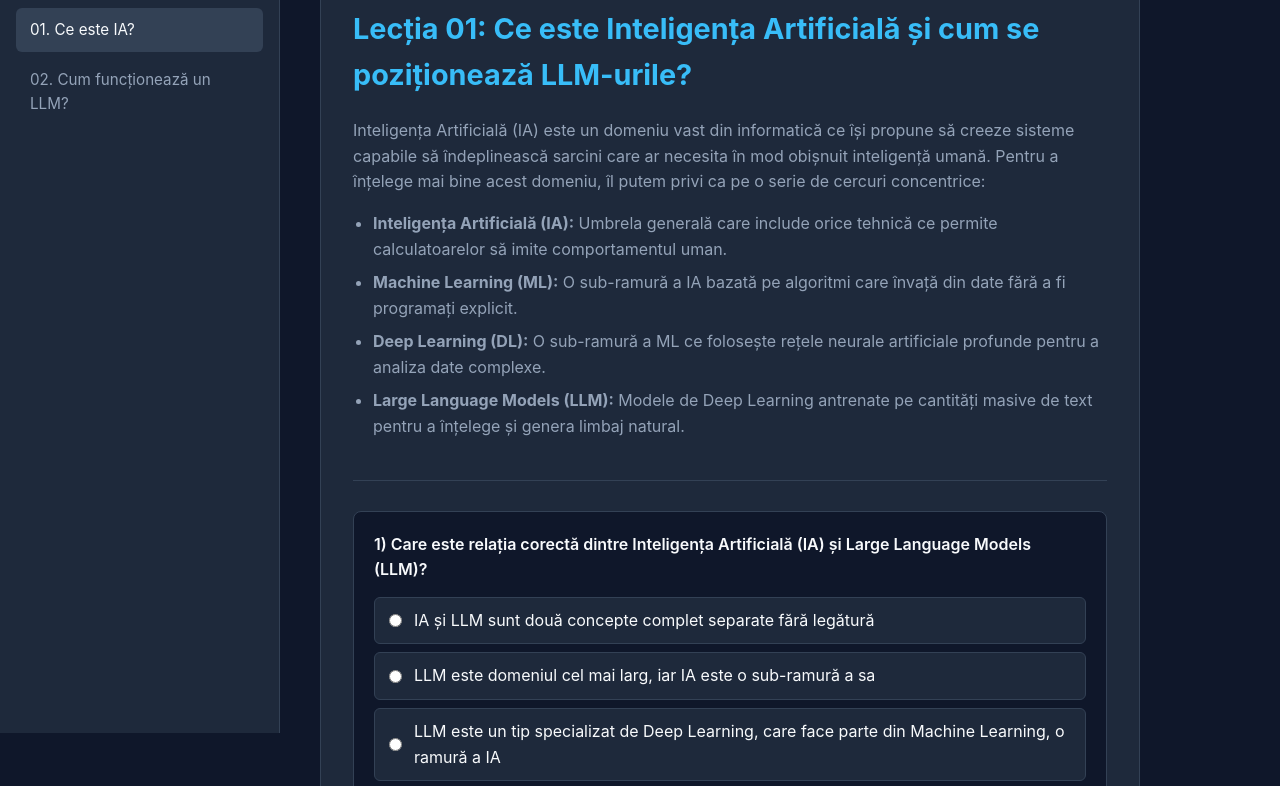
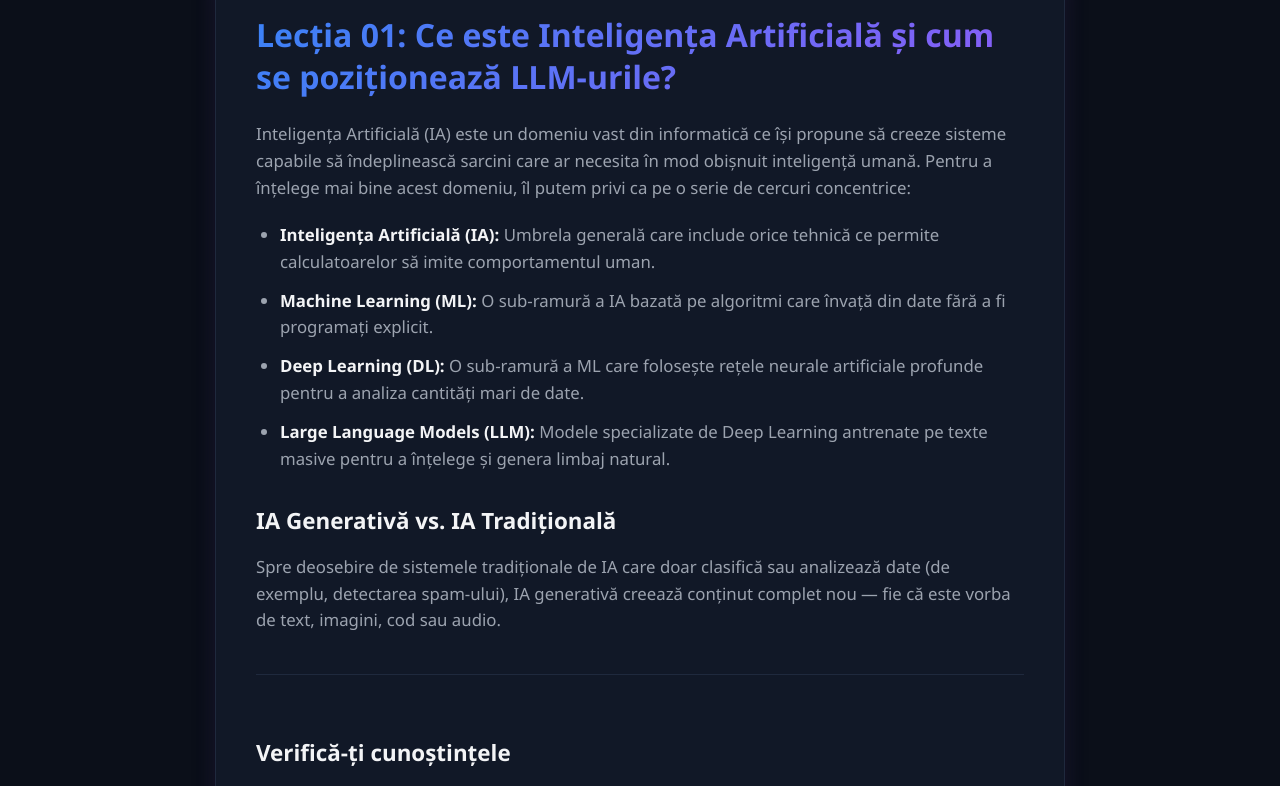
Before and after one commit to elenadragan018-png/ai_start, a plain HTML site: page index.html in a window 1280 px wide. Shown: the part 67-853 px from the top of the page. Drawn offline with Linux system fonts and the light colour scheme.

Commit message:
Update index.html

```diff
--- a/index.html
+++ b/index.html
@@ -3,18 +3,18 @@
 <head>
   <meta charset="UTF-8">
   <meta name="viewport" content="width=device-width, initial-scale=1.0">
-  <title>Curs IA & LLM</title>
+  <title>Curs IA - Lecția 1</title>
   <style>
     :root {
-      --bg-main: #0f172a;
-      --bg-card: #1e293b;
-      --bg-quiz: #0f172a;
-      --primary: #38bdf8;
-      --primary-hover: #0284c7;
-      --text-main: #f8fafc;
-      --text-muted: #94a3b8;
-      --border: #334155;
-      --success: #22c55e;
+      --bg-dark: #0b0f19;
+      --card-bg: #111827;
+      --card-border: #1f293d;
+      --accent-blue: #3b82f6;
+      --accent-purple: #8b5cf6;
+      --accent-glow: rgba(139, 92, 246, 0.15);
+      --text-main: #f3f4f6;
+      --text-muted: #9ca3af;
+      --success: #10b981;
       --error: #ef4444;
     }
 
@@ -25,196 +25,190 @@
     }
 
     body {
-      font-family: -apple-system, BlinkMacSystemFont, "Segoe UI", Roboto, Helvetica, Arial, sans-serif;
-      background-color: var(--bg-main);
+      font-family: 'Segoe UI', system-ui, -apple-system, sans-serif;
+      background-color: var(--bg-dark);
       color: var(--text-main);
       line-height: 1.6;
-      display: flex;
-      min-height: 100vh;
-    }
-
-    /* Meniu Lateral */
-    .sidebar {
-      width: 280px;
-      background-color: var(--bg-card);
-      border-right: 1px solid var(--border);
-      padding: 24px 16px;
-      display: flex;
-      flex-direction: column;
-      gap: 20px;
-      position: fixed;
-      height: 100vh;
-      overflow-y: auto;
-    }
-
-    .sidebar h2 {
-      font-size: 1.2rem;
-      color: var(--primary);
-      text-transform: uppercase;
-      letter-spacing: 1px;
-    }
-
-    .sidebar nav a {
-      display: block;
-      padding: 10px 14px;
-      color: var(--text-muted);
-      text-decoration: none;
-      border-radius: 6px;
-      margin-bottom: 6px;
-      font-size: 0.95rem;
-      transition: all 0.2s;
-    }
-
-    .sidebar nav a:hover, .sidebar nav a.active {
-      background-color: var(--border);
-      color: var(--text-main);
-    }
-
-    /* Conținut Principal */
-    .main-content {
-      margin-left: 280px;
-      flex: 1;
-      padding: 40px;
-      max-width: 900px;
+      padding: 40px 20px;
     }
 
     .lesson-section {
-      background-color: var(--bg-card);
-      border: 1px solid var(--border);
-      border-radius: 12px;
-      padding: 32px;
+      display: flex;
+      justify-content: center;
+      width: 100%;
+    }
+
+    .lesson-container {
+      background-color: var(--card-bg);
+      border: 1px solid var(--card-border);
+      border-radius: 16px;
+      max-width: 850px;
+      width: 100%;
+      padding: 40px;
+      box-shadow: 0 10px 25px -5px rgba(0, 0, 0, 0.5), 0 0 20px var(--accent-glow);
     }
 
     h1 {
-      font-size: 1.8rem;
-      margin-bottom: 20px;
-      color: var(--primary);
+      font-size: 2rem;
+      background: linear-gradient(135deg, var(--accent-blue), var(--accent-purple));
+      -webkit-background-clip: text;
+      -webkit-text-fill-color: transparent;
+      margin-bottom: 24px;
+      line-height: 1.3;
+    }
+
+    h2 {
+      font-size: 1.4rem;
+      color: var(--text-main);
+      margin: 30px 0 15px 0;
     }
 
     p {
-      margin-bottom: 16px;
       color: var(--text-muted);
+      font-size: 1.05rem;
+      margin-bottom: 20px;
     }
 
     ul {
-      margin: 0 0 24px 20px;
+      margin: 0 0 30px 24px;
       color: var(--text-muted);
     }
 
     li {
-      margin-bottom: 8px;
+      margin-bottom: 12px;
+      font-size: 1.05rem;
     }
 
-    /* Quiz */
+    li strong {
+      color: var(--text-main);
+    }
+
     .quiz-block {
       margin-top: 40px;
       padding-top: 30px;
-      border-top: 1px solid var(--border);
+      border-top: 1px solid var(--card-border);
     }
 
     .quiz-q {
-      background-color: var(--bg-quiz);
-      border: 1px solid var(--border);
-      padding: 20px;
-      border-radius: 8px;
-      margin-bottom: 20px;
+      background: #182234;
+      border: 1px solid var(--card-border);
+      border-radius: 12px;
+      padding: 24px;
+      margin-bottom: 24px;
     }
 
     .q-text {
+      font-size: 1.1rem;
       font-weight: 600;
-      margin-bottom: 14px;
+      color: var(--text-main);
+      margin-bottom: 16px;
     }
 
     .choices {
       display: flex;
       flex-direction: column;
-      gap: 8px;
+      gap: 12px;
     }
 
     .choice {
       display: flex;
       align-items: center;
-      padding: 10px 14px;
-      background-color: var(--bg-card);
-      border: 1px solid var(--border);
-      border-radius: 6px;
+      background: var(--card-bg);
+      border: 1px solid var(--card-border);
+      padding: 14px 18px;
+      border-radius: 8px;
       cursor: pointer;
+      color: var(--text-muted);
+      transition: all 0.2s ease;
     }
 
     .choice:hover {
-      border-color: var(--primary);
+      border-color: var(--accent-purple);
+      color: var(--text-main);
+      background: rgba(139, 92, 246, 0.05);
     }
 
-    .choice input {
-      margin-right: 12px;
+    .choice input[type="radio"] {
+      appearance: none;
+      -webkit-appearance: none;
+      width: 18px;
+      height: 18px;
+      border: 2px solid var(--card-border);
+      border-radius: 50%;
+      margin-right: 14px;
+      outline: none;
+      transition: all 0.2s ease;
+      position: relative;
+    }
+
+    .choice input[type="radio"]:checked {
+      border-color: var(--accent-purple);
+      background-color: var(--accent-purple);
+      box-shadow: 0 0 8px var(--accent-purple);
     }
 
     .feedback {
-      margin-top: 12px;
-      padding: 10px 14px;
-      border-radius: 6px;
+      margin-top: 16px;
+      padding: 14px 18px;
+      border-radius: 8px;
+      font-size: 0.95rem;
       display: none;
-      font-size: 0.9rem;
+      line-height: 1.5;
     }
 
     .feedback.ok {
       display: block;
-      background-color: rgba(34, 197, 94, 0.15);
-      color: var(--success);
+      background-color: rgba(16, 185, 129, 0.1);
       border: 1px solid var(--success);
+      color: #34d399;
     }
 
     .feedback.bad {
       display: block;
-      background-color: rgba(239, 68, 68, 0.15);
-      color: var(--error);
+      background-color: rgba(239, 68, 68, 0.1);
       border: 1px solid var(--error);
+      color: #f87171;
     }
 
-    /* Navigare Lecții */
     .lesson-nav {
       display: flex;
       justify-content: space-between;
+      align-items: center;
       margin-top: 40px;
-      padding-top: 20px;
-      border-top: 1px solid var(--border);
+      padding-top: 24px;
+      border-top: 1px solid var(--card-border);
     }
 
     .lesson-nav a {
-      color: var(--primary);
+      display: flex;
+      flex-direction: column;
       text-decoration: none;
-      font-weight: 600;
+      color: var(--text-main);
+      background: #182234;
+      border: 1px solid var(--card-border);
+      padding: 12px 20px;
+      border-radius: 10px;
+      transition: all 0.2s ease;
     }
 
-    @media (max-width: 768px) {
-      body {
-        flex-direction: column;
+    .lesson-nav a:hover {
+      border-color: var(--accent-blue);
+      box-shadow: 0 0 12px rgba(59, 130, 246, 0.2);
     }
-      .sidebar {
-        width: 100%;
-        height: auto;
-        position: relative;
+
+    .lesson-nav a span:first-child {
+      font-weight: 600;
+      color: var(--accent-blue);
     }
-      .main-content {
-        margin-left: 0;
-        padding: 16px;
-      }
+
+    .lesson-nav a span:last-child {
+      font-size: 0.85rem;
+      color: var(--text-muted);
     }
   </style>
 </head>
 <body>
 
-  <!-- Meniu Lateral -->
-  <aside class="sidebar">
-    <h2>Curs IA & LLM</h2>
-    <nav>
-      <a href="#lectia1" class="active">01. Ce este IA?</a>
-      <a href="#lectia2">02. Cum funcționează un LLM?</a>
-    </nav>
-  </aside>
-
-  <!-- Zona de Conținut -->
-  <main class="main-content">
 <section id="lectia1" class="lesson-section">
 <div class="lesson-container">
 
@@ -225,12 +219,16 @@
   <ul>
     <li><strong>Inteligența Artificială (IA):</strong> Umbrela generală care include orice tehnică ce permite calculatoarelor să imite comportamentul uman.</li>
     <li><strong>Machine Learning (ML):</strong> O sub-ramură a IA bazată pe algoritmi care învață din date fără a fi programați explicit.</li>
-          <li><strong>Deep Learning (DL):</strong> O sub-ramură a ML ce folosește rețele neurale artificiale profunde pentru a analiza date complexe.</li>
-          <li><strong>Large Language Models (LLM):</strong> Modele de Deep Learning antrenate pe cantități masive de text pentru a înțelege și genera limbaj natural.</li>
+    <li><strong>Deep Learning (DL):</strong> O sub-ramură a ML care folosește rețele neurale artificiale profunde pentru a analiza cantități mari de date.</li>
+    <li><strong>Large Language Models (LLM):</strong> Modele specializate de Deep Learning antrenate pe texte masive pentru a înțelege și genera limbaj natural.</li>
   </ul>
 
-        <!-- Chestionar -->
+  <h2>IA Generativă vs. IA Tradițională</h2>
+  <p>Spre deosebire de sistemele tradiționale de IA care doar clasifică sau analizează date (de exemplu, detectarea spam-ului), IA generativă creează conținut complet nou — fie că este vorba de text, imagini, cod sau audio.</p>
+
   <div class="quiz-block">
+    <h2>Verifică-ți cunoștințele</h2>
+
     <div class="quiz-q" data-q="L1Q1">
       <div class="q-text">1) Care este relația corectă dintre Inteligența Artificială (IA) și Large Language Models (LLM)?</div>
       <div class="choices">
@@ -271,42 +269,42 @@
     </div>
   </div>
 
-        <!-- Navigare jos -->
   <nav class="lesson-nav">
-          <a href="#home">← Acasă</a>
-          <a href="#lectia2">Lecția următoare →</a>
+    <a href="#home" class="prev"><span>← Înapoi</span><span>🏠 Acasă</span></a>
+    <a href="#lectia2" class="next"><span>Lecția următoare →</span><span>02. Cum funcționează un LLM?</span></a>
   </nav>
 
 </div>
 </section>
-  </main>
 
 <script>
-    const correctAnswers = {
+  // Preluarea opțiunilor corecte din atributele data-msg și gestionarea stărilor
+  const answers = {
     'L1Q1': '2',
     'L1Q2': '2',
     'L1Q3': '3'
   };
 
-    document.querySelectorAll('.quiz-q').forEach(qBlock => {
-      const qId = qBlock.getAttribute('data-q');
-      const inputs = qBlock.querySelectorAll('input[type="radio"]');
-      const feedbackEl = qBlock.querySelector('.feedback');
-      const okMsg = qBlock.querySelector('.ok-msg').getAttribute('data-msg');
-      const badMsg = qBlock.querySelector('.bad-msg').getAttribute('data-msg');
+  document.querySelectorAll('.quiz-q').forEach(q => {
+    const qId = q.getAttribute('data-q');
+    const inputs = q.querySelectorAll('input[type="radio"]');
+    const feedback = q.querySelector('.feedback');
+    const okMsg = q.querySelector('.ok-msg').getAttribute('data-msg');
+    const badMsg = q.querySelector('.bad-msg').getAttribute('data-msg');
 
     inputs.forEach(input => {
       input.addEventListener('change', (e) => {
-          if (e.target.value === correctAnswers[qId]) {
-            feedbackEl.className = 'feedback ok';
-            feedbackEl.textContent = okMsg;
+        if (e.target.value === answers[qId]) {
+          feedback.className = 'feedback ok';
+          feedback.textContent = okMsg;
         } else {
-            feedbackEl.className = 'feedback bad';
-            feedbackEl.textContent = badMsg;
+          feedback.className = 'feedback bad';
+          feedback.textContent = badMsg;
         }
       });
     });
   });
 </script>
+
 </body>
 </html>
```
Lines whose indentation alone changed are shown as unchanged.
